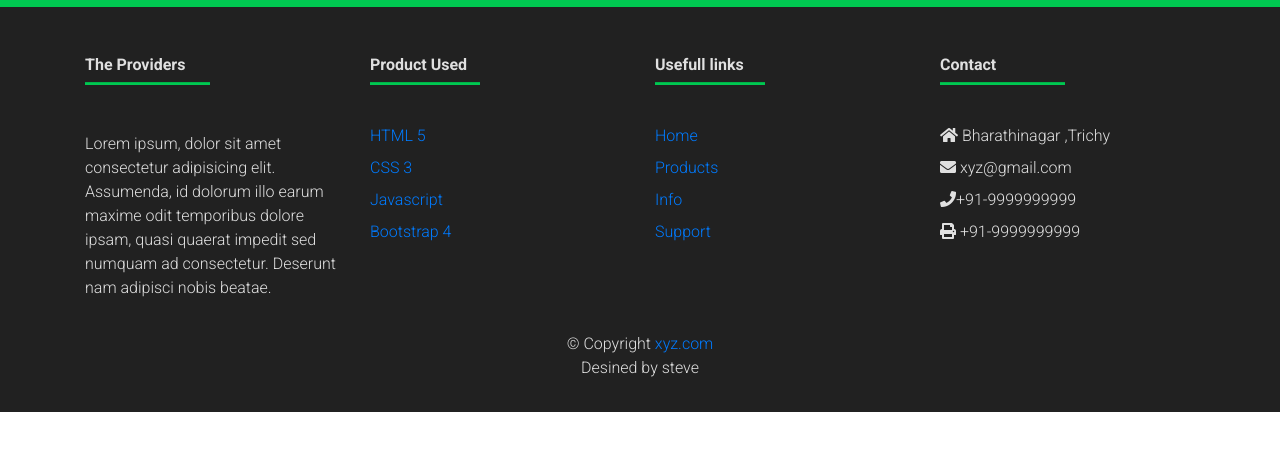
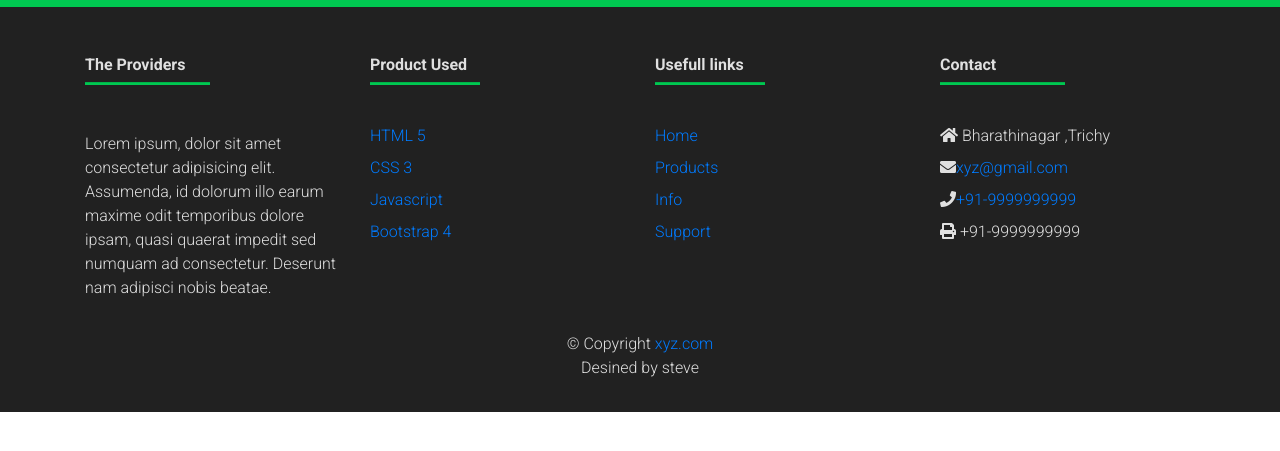
Before and after one commit to Steveinfant05/steveinfant05.github.io, a website: page MINI PROJECT/public_html/support.html in a window 1280 px wide. Shown: the part 121-572 px from the top of the page. Drawn offline with nearby package versions, Linux system fonts and the light colour scheme.

Commit message:
Update support.html

```diff
--- a/MINI PROJECT/public_html/support.html
+++ b/MINI PROJECT/public_html/support.html
@@ -98,8 +98,8 @@
                 <hr class="bg-success mb-4 mt-0 d-inline-block mx-auto" style="width: 125px; height: 2px;">
                 <ul class="list-unstyled">
                     <li class="my-2 text-light"><i class="fas fa-home"></i> Bharathinagar ,Trichy</li>
-                    <li class="my-2 text-light"><i class="fas fa-envelope"></i> xyz@gmail.com</li>
-                    <li class="my-2 text-light"><i class="fas fa-phone"></i>+91-9999999999</li>
+                    <li class="my-2 text-light"><i class="fas fa-envelope"></i><a href ="mailto:xyz@gmail.com">xyz@gmail.com </a></li>
+                    <li class="my-2 text-light"><i class="fas fa-phone"></i><a href="tel=9999999999">+91-9999999999</a></li>
                     <li class="my-2 text-light"><i class="fas fa-print"></i> +91-9999999999</li>
                 </ul>
             </div>
```
